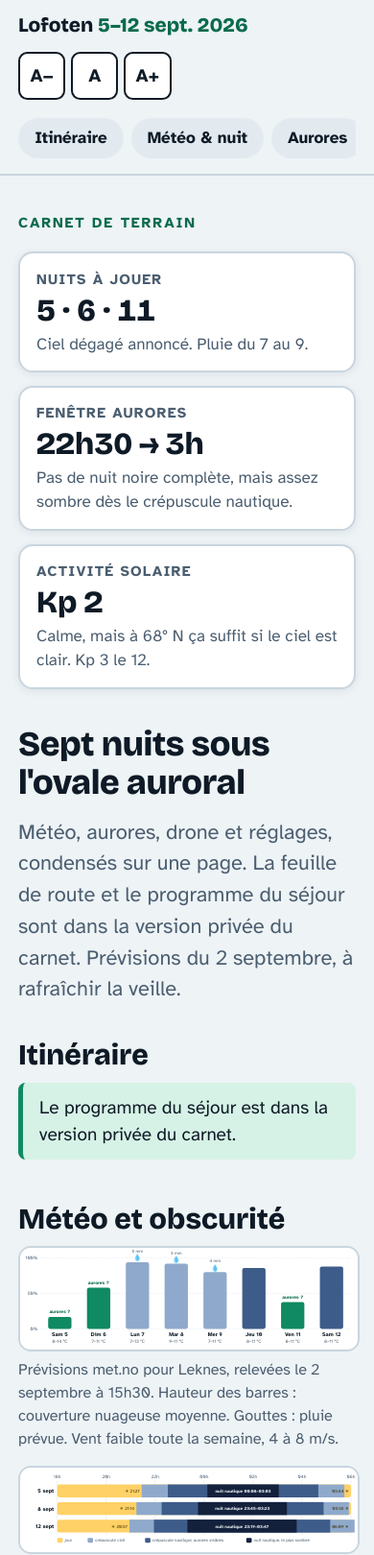
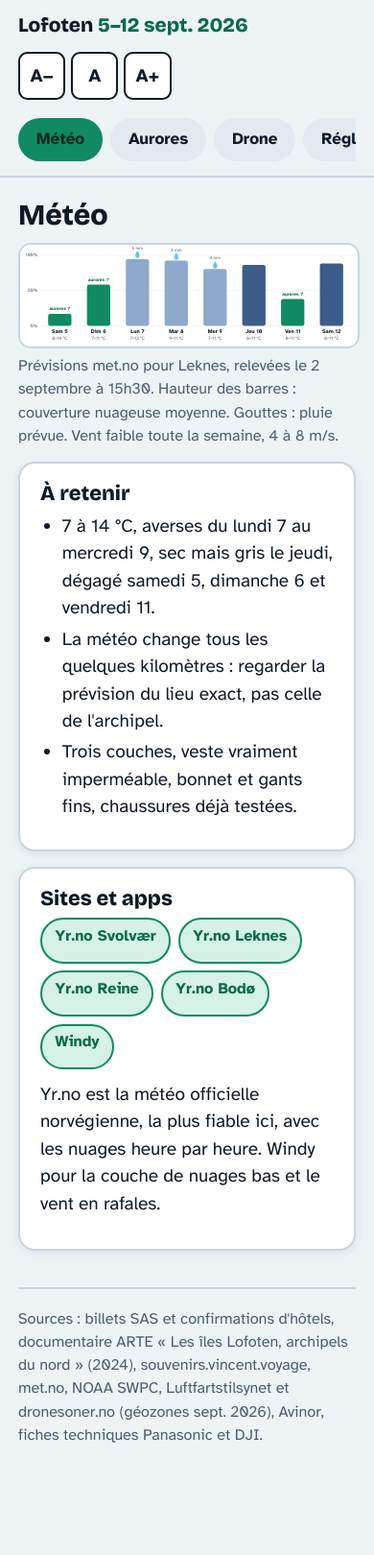
Before and after one commit to GredingotZ/lofoten-carnet, a plain HTML site: page index.html in a window 390 px wide. Shown: the top 1620 px of the page at 96% size. After the commit the page ends 1583 px from the top, so only its background shows below. Drawn offline with nearby package versions, Linux system fonts and the light colour scheme.

Commit message:
Onglets : meteo, aurores, drone, reglages

```diff
--- a/index.html
+++ b/index.html
@@ -28,58 +28,42 @@
   --night:#06101F; --twilight:#1F3A66; --dusk:#4C6FA3; --day:#FFD166;
   --shadow:0 2px 12px rgba(0,0,0,.4);
 }
-html{font-size:19px;scroll-behavior:smooth}
-@media (prefers-reduced-motion:reduce){html{scroll-behavior:auto}}
+html{font-size:19px}
 body{margin:0;background:var(--bg);color:var(--ink);font-family:"Atkinson Hyperlegible",system-ui,Segoe UI,Roboto,sans-serif;line-height:1.5}
 h1,h2,h3{font-family:"Bricolage Grotesque","Atkinson Hyperlegible",system-ui,sans-serif;font-weight:800;line-height:1.1;text-wrap:balance;margin:0}
-h1{font-size:2.4rem;letter-spacing:-.01em}
 h2{font-size:1.6rem;margin:0 0 .6rem}
 h3{font-size:1.15rem;margin:0 0 .4rem}
 p{margin:0 0 .7rem}
 a{color:var(--accent-ink)}
-.wrap{max-width:52rem;margin:0 auto;padding:0 1rem 4rem}
+.wrap{max-width:52rem;margin:0 auto;padding:1.2rem 1rem 4rem}
 header.top{position:sticky;top:0;z-index:5;background:var(--bg);border-bottom:2px solid var(--line);padding:.6rem 0}
 .topin{max-width:52rem;margin:0 auto;padding:0 1rem;display:flex;align-items:center;gap:.6rem;flex-wrap:wrap}
 .brand{font-family:"Bricolage Grotesque",sans-serif;font-weight:800;font-size:1.1rem;margin-right:auto}
 .brand span{color:var(--accent-ink)}
 .sz{display:flex;gap:.3rem}
 .sz button{min-width:2.6rem;min-height:2.6rem;border:2px solid var(--ink);background:var(--surface);color:var(--ink);border-radius:.5rem;font:inherit;font-weight:700;cursor:pointer}
-.sz button:focus-visible,.chips a:focus-visible,.tab:focus-visible{outline:3px solid var(--accent);outline-offset:2px}
-.chips{display:flex;gap:.4rem;overflow-x:auto;padding:.4rem 0 .2rem;width:100%;scrollbar-width:thin}
-.chips a{white-space:nowrap;text-decoration:none;color:var(--ink);background:var(--surface2);border:2px solid transparent;border-radius:999px;padding:.35rem .8rem;font-weight:700;font-size:.9rem}
-.chips a:hover{border-color:var(--accent)}
-.hero{padding:2rem 0 1.2rem}
-.hero .eyebrow{text-transform:uppercase;letter-spacing:.12em;font-size:.8rem;font-weight:700;color:var(--accent-ink);margin-bottom:.5rem}
-.hero p.lead{font-size:1.15rem;max-width:36rem;color:var(--muted);margin-top:.8rem}
-.tiles{display:grid;grid-template-columns:repeat(auto-fit,minmax(11rem,1fr));gap:.7rem;margin:1rem 0 2rem}
+.sz button:focus-visible,.nav button:focus-visible,.tab:focus-visible{outline:3px solid var(--accent);outline-offset:2px}
+.nav{display:flex;gap:.4rem;overflow-x:auto;padding:.4rem 0 .2rem;width:100%;scrollbar-width:thin}
+.nav button{white-space:nowrap;color:var(--ink);background:var(--surface2);border:2px solid transparent;border-radius:999px;padding:.4rem .9rem;font:inherit;font-weight:700;font-size:.9rem;cursor:pointer;min-height:2.4rem}
+.nav button[aria-selected="true"]{background:var(--accent);color:#052B1B;border-color:var(--accent)}
+section{display:none}
+section.on{display:block}
+.tiles{display:grid;grid-template-columns:repeat(auto-fit,minmax(11rem,1fr));gap:.7rem;margin:.6rem 0 1.2rem}
 .tile{background:var(--surface);border:2px solid var(--line);border-radius:.8rem;padding:.8rem .9rem;box-shadow:var(--shadow)}
 .tile .k{font-size:.8rem;text-transform:uppercase;letter-spacing:.08em;color:var(--muted);font-weight:700}
 .tile .v{font-family:"Bricolage Grotesque",sans-serif;font-weight:800;font-size:1.7rem;line-height:1.1;margin:.2rem 0;font-variant-numeric:tabular-nums}
 .tile .s{font-size:.9rem;color:var(--muted)}
-section{margin:0 0 2.4rem;scroll-margin-top:7rem}
 .card{background:var(--surface);border:2px solid var(--line);border-radius:.9rem;padding:1rem 1.1rem;box-shadow:var(--shadow)}
 .grid2{display:grid;grid-template-columns:repeat(auto-fit,minmax(16rem,1fr));gap:.8rem}
-/* timeline */
 .tl{display:grid;gap:.5rem}
-.day{display:grid;grid-template-columns:5.2rem 1fr;gap:.7rem;background:var(--surface);border:2px solid var(--line);border-radius:.8rem;padding:.7rem .8rem}
-.day .d{font-family:"Bricolage Grotesque",sans-serif;font-weight:800;font-size:1.05rem;line-height:1.15}
-.day .d small{display:block;font-family:"Atkinson Hyperlegible",sans-serif;font-weight:400;color:var(--muted);font-size:.8rem}
-.day .w{font-size:1.5rem;line-height:1;margin-top:.3rem}
-.day .base{font-weight:700;color:var(--accent-ink)}
-.day p{margin:.15rem 0 0;font-size:.95rem}
-.day.best{border-color:var(--accent)}
-.day.rain{border-style:dashed}
-/* déroulé */
 .dayhead{font-family:"Bricolage Grotesque",sans-serif;font-weight:800;font-size:1.1rem;color:var(--accent-ink);margin:1.2rem 0 .5rem;padding-bottom:.25rem;border-bottom:2px solid var(--accent)}
 .step{display:grid;grid-template-columns:5.2rem 1fr;gap:.7rem;background:var(--surface);border:2px solid var(--line);border-radius:.8rem;padding:.7rem .8rem;font-size:.95rem}
 .step .t{font-family:"Bricolage Grotesque",sans-serif;font-weight:800;font-size:1.15rem;line-height:1.15;font-variant-numeric:tabular-nums}
 .step.best{border-color:var(--accent)}
-.step .links{display:flex;flex-wrap:wrap;gap:.4rem;margin-top:.45rem}
-.step .links a{display:inline-block;text-decoration:none;background:var(--accent-soft);color:var(--accent-ink);border:2px solid var(--accent);border-radius:999px;padding:.25rem .7rem;font-weight:700;font-size:.85rem;min-height:1.8rem}
+.links{display:flex;flex-wrap:wrap;gap:.4rem;margin-top:.45rem}
+.links a{display:inline-block;text-decoration:none;background:var(--accent-soft);color:var(--accent-ink);border:2px solid var(--accent);border-radius:999px;padding:.25rem .7rem;font-weight:700;font-size:.85rem;min-height:1.8rem}
 .code{font-family:"Bricolage Grotesque",sans-serif;font-weight:800;font-size:1.4rem;letter-spacing:.06em;color:var(--ink);background:var(--surface2);padding:.05rem .45rem;border-radius:.4rem;white-space:nowrap}
 .ref{font-weight:700;font-variant-numeric:tabular-nums;white-space:nowrap}
-@media (max-width:600px){.step{grid-template-columns:4.4rem 1fr}}
-/* tables */
 .tbl{width:100%;border-collapse:collapse;font-size:.95rem}
 .tbl th,.tbl td{text-align:left;padding:.45rem .5rem;border-bottom:1px solid var(--line);vertical-align:top}
 .tbl th{font-size:.8rem;text-transform:uppercase;letter-spacing:.06em;color:var(--muted)}
@@ -89,7 +73,6 @@ section{margin:0 0 2.4rem;scroll-margin-top:7rem}
 .pill.ok{background:var(--ok);color:#052B1B}
 .pill.warn{background:var(--warn);color:#2B1F00}
 .pill.no{background:var(--nofly);color:#2B0A05}
-.pill.zone{background:var(--surface2);color:var(--ink)}
 .note{border-left:5px solid var(--accent);background:var(--accent-soft);padding:.6rem .9rem;border-radius:.4rem;margin:.6rem 0}
 .note.red{border-color:var(--rorbu);background:color-mix(in srgb,var(--rorbu) 14%,var(--surface))}
 figure{margin:0 0 .8rem}
@@ -101,24 +84,21 @@ figcaption{font-size:.85rem;color:var(--muted);margin-top:.35rem}
 .spots li{margin:.15rem 0}
 ul{padding-left:1.2rem;margin:.2rem 0 .6rem}
 li{margin:.2rem 0}
-/* tabs */
 .tabs{display:flex;gap:.4rem;flex-wrap:wrap;margin-bottom:.7rem}
 .tab{border:2px solid var(--line);background:var(--surface2);color:var(--ink);border-radius:.6rem;padding:.5rem .9rem;font:inherit;font-weight:700;cursor:pointer;min-height:2.6rem}
 .tab[aria-selected="true"]{background:var(--ink);color:var(--bg);border-color:var(--ink)}
 .panel[hidden]{display:none}
 .kv{display:grid;grid-template-columns:auto 1fr;gap:.25rem .8rem;font-size:.95rem}
 .kv b{white-space:nowrap}
-/* ND chart */
 .nd{display:grid;gap:.3rem}
 .nd div{display:grid;grid-template-columns:8rem 1fr 5.5rem;align-items:center;gap:.5rem;font-size:.9rem}
 .nd i{display:block;height:1.4rem;border-radius:.3rem;background:linear-gradient(90deg,var(--day),var(--rorbu));}
 .nd b{font-family:"Bricolage Grotesque",sans-serif;text-align:right}
-/* checklist */
 .check label{display:flex;gap:.6rem;align-items:flex-start;padding:.35rem 0;border-bottom:1px solid var(--line);cursor:pointer}
 .check input{width:1.4rem;height:1.4rem;margin-top:.15rem;accent-color:var(--accent)}
 .check input:checked+span{text-decoration:line-through;color:var(--muted)}
-footer{color:var(--muted);font-size:.85rem;border-top:2px solid var(--line);padding-top:1rem}
-@media (max-width:600px){h1{font-size:1.9rem}.day{grid-template-columns:4.4rem 1fr}}
+footer{color:var(--muted);font-size:.85rem;border-top:2px solid var(--line);padding-top:1rem;margin-top:2rem}
+@media (max-width:600px){.step{grid-template-columns:4.4rem 1fr}}
 </style>
 
 <header class="top">
@@ -129,33 +109,21 @@ footer{color:var(--muted);font-size:.85rem;border-top:2px solid var(--line);padd
       <button type="button" data-sz="0" aria-label="Taille normale">A</button>
       <button type="button" data-sz="1" aria-label="Texte plus grand">A+</button>
     </div>
-    <nav class="chips" aria-label="Sections">
-      <a href="#plan">Itinéraire</a><a href="#meteo">Météo &amp; nuit</a><a href="#aurores">Aurores</a><a href="#drone">Drone</a><a href="#reglages">Réglages</a><a href="#listes">Check-lists</a><a href="#culture">Culture</a>
+    <nav class="nav" role="tablist" aria-label="Onglets">
+      <button type="button" role="tab" data-s="meteo" aria-selected="true">Météo</button>
+      <button type="button" role="tab" data-s="aurores" aria-selected="false">Aurores</button>
+      <button type="button" role="tab" data-s="drone" aria-selected="false">Drone</button>
+      <button type="button" role="tab" data-s="reglages" aria-selected="false">Réglages</button>
+      <button type="button" role="tab" data-s="listes" aria-selected="false">Check-lists</button>
+      <button type="button" role="tab" data-s="culture" aria-selected="false">Culture</button>
     </nav>
   </div>
 </header>
 
 <main class="wrap">
-<div class="hero">
-  <div class="eyebrow">Carnet de terrain</div>
 
-<div class="tiles">
-    <div class="tile"><div class="k">Nuits à jouer</div><div class="v">5 · 6 · 11</div><div class="s">Ciel dégagé annoncé. Pluie du 7 au 9.</div></div>
-  <div class="tile"><div class="k">Fenêtre aurores</div><div class="v">22h30 → 3h</div><div class="s">Pas de nuit noire complète, mais assez sombre dès le crépuscule nautique.</div></div>
-  <div class="tile"><div class="k">Activité solaire</div><div class="v">Kp 2</div><div class="s">Calme, mais à 68° N ça suffit si le ciel est clair. Kp 3 le 12.</div></div>
-</div>
-
-  <h1>Sept nuits sous l'ovale auroral</h1>
-  <p class="lead">Météo, aurores, drone et réglages, condensés sur une page. La feuille de route et le programme du séjour sont dans la version privée du carnet. Prévisions du 2 septembre, à rafraîchir la veille.</p>
-</div>
-
-<section id="plan">
-  <h2>Itinéraire</h2>
-  <div class="note">Le programme du séjour est dans la version privée du carnet.</div>
-</section>
-
-<section id="meteo">
-  <h2>Météo et obscurité</h2>
+<section id="meteo" class="on">
+  <h2>Météo</h2>
   <figure><svg viewBox="0 0 1000 300" xmlns="http://www.w3.org/2000/svg" role="img" aria-label="Couverture nuageuse et pluie prévues du 5 au 12 septembre">
 <rect width="100%" height="100%" fill="var(--surface)"/>
 <line x1="60" y1="240.0" x2="980" y2="240.0" stroke="var(--line)" stroke-dasharray="4 4"/><text x="52" y="245.0" text-anchor="end" font-size="14" fill="var(--muted)">0%</text>
@@ -184,6 +152,19 @@ footer{color:var(--muted);font-size:.85rem;border-top:2px solid var(--line);padd
 <rect x="888.0" y="55.2" width="69.0" height="184.8" rx="6" fill="var(--twilight)"/>
 <text x="922.5" y="262" text-anchor="middle" font-size="16" font-weight="700" fill="var(--ink)">Sam 12</text><text x="922.5" y="282" text-anchor="middle" font-size="14" fill="var(--muted)">8–11 °C</text>
 </svg><figcaption>Prévisions met.no pour Leknes, relevées le 2 septembre à 15h30. Hauteur des barres : couverture nuageuse moyenne. Gouttes : pluie prévue. Vent faible toute la semaine, 4 à 8 m/s.</figcaption></figure>
+  <div class="grid2">
+    <div class="card"><h3>À retenir</h3><ul><li>7 à 14 °C, averses du lundi 7 au mercredi 9, sec mais gris le jeudi, dégagé samedi 5, dimanche 6 et vendredi 11.</li><li>La météo change tous les quelques kilomètres : regarder la prévision du lieu exact, pas celle de l'archipel.</li><li>Trois couches, veste vraiment imperméable, bonnet et gants fins, chaussures déjà testées.</li></ul></div>
+    <div class="card"><h3>Sites et apps</h3><div class="links"><a href="https://www.yr.no/en/forecast/daily-table/1-276917/Norway/Nordland/V%C3%A5gan/Svolv%C3%A6r">Yr.no Svolvær</a><a href="https://www.yr.no/en/forecast/daily-table/1-275291/Norway/Nordland/Vestv%C3%A5g%C3%B8y/Leknes">Yr.no Leknes</a><a href="https://www.yr.no/en/forecast/daily-table/1-276717/Norway/Nordland/Moskenes/Reine">Yr.no Reine</a><a href="https://www.yr.no/en/forecast/daily-table/1-259873/Norway/Nordland/Bod%C3%B8/Bod%C3%B8">Yr.no Bodø</a><a href="https://www.windy.com/68.15/13.6?68.15,13.6,8">Windy</a></div><p style="margin-top:.6rem">Yr.no est la météo officielle norvégienne, la plus fiable ici, avec les nuages heure par heure. Windy pour la couche de nuages bas et le vent en rafales.</p></div>
+  </div>
+</section>
+
+<section id="aurores">
+  <h2>Aurores</h2>
+  <div class="tiles">
+    <div class="tile"><div class="k">Nuits à jouer</div><div class="v">5 · 6 · 11</div><div class="s">Ciel dégagé annoncé. Pluie du 7 au 9.</div></div>
+    <div class="tile"><div class="k">Fenêtre utile</div><div class="v">22h30 → 3h</div><div class="s">Assez sombre dès le crépuscule nautique, cœur de nuit 23h30-1h30.</div></div>
+    <div class="tile"><div class="k">Activité solaire</div><div class="v">Kp 2</div><div class="s">Calme, mais à 68° N ça suffit si le ciel est clair. Kp 3 le 12.</div></div>
+  </div>
   <figure><svg viewBox="0 0 1000 250" xmlns="http://www.w3.org/2000/svg" role="img" aria-label="Fenêtre d'obscurité chaque nuit">
 <rect width="100%" height="100%" fill="var(--surface)"/>
 <line x1="110.0" y1="38" x2="110.0" y2="200" stroke="var(--line)"/><text x="110.0" y="32" text-anchor="middle" font-size="14" fill="var(--muted)">18h</text>
@@ -220,20 +201,16 @@ footer{color:var(--muted);font-size:.85rem;border-top:2px solid var(--line);padd
 <rect x="670" y="208" width="16" height="14" rx="3" fill="var(--night)"/><text x="692" y="220" font-size="13" fill="var(--muted)">nuit nautique, le plus sombre</text>
 </svg><figcaption>Le soleil se couche vers 21h et se lève vers 6h. À 68° N, en septembre, la nuit astronomique n'existe pas encore : la bande la plus sombre est la nuit nautique, suffisante pour les aurores.</figcaption></figure>
   <div class="grid2">
-    <div class="card"><h3>Ce que ça change</h3><ul><li>Golden hour longue : environ 1h15 le matin et le soir, blue hour de 21h30 à 22h30.</li><li>Températures 7 à 14 °C : trois couches, bonnet et gants fins pour les affûts.</li><li>Apps : Yr.no (nuages heure par heure), Aurora Forecast ou NorwayLights (Kp), Windy (nuages bas).</li></ul></div>
-    <div class="card"><h3>Lire le Kp ici</h3><p>La NOAA prévoit Kp 2 toute la semaine, 3 les 12 et 13. Sous l'ovale auroral, Kp 2 donne déjà un arc vert bas sur l'horizon nord. Le ciel dégagé compte plus que le Kp : on suit les nuages, pas l'indice.</p></div>
+    <div class="card"><h3>Comment ça marche ici</h3><ul><li>Les Lofoten sont sous l'ovale auroral : un Kp 2 donne déjà un arc vert bas sur l'horizon nord. Le ciel dégagé compte plus que le Kp.</li><li>Elles arrivent n'importe quand entre 22h30 et 3h, souvent par vagues de 10 à 20 min : patience, thermos.</li><li>S'éloigner des lampadaires, la E10 au sud est très éclairée. Viser le nord, avec un premier plan : rorbu, pont, plage.</li><li>Être mobile : la météo change tous les quelques kilomètres.</li></ul></div>
+    <div class="card"><h3>Sites et apps</h3><div class="links"><a href="https://www.swpc.noaa.gov/products/aurora-30-minute-forecast">NOAA aurore 30 min</a><a href="https://www.swpc.noaa.gov/products/3-day-forecast">NOAA 3 jours</a><a href="https://www.swpc.noaa.gov/products/27-day-outlook">NOAA 27 jours</a><a href="https://www.spaceweatherlive.com/en/auroral-activity.html">SpaceWeatherLive</a><a href="https://www.yr.no/en/forecast/daily-table/1-275291/Norway/Nordland/Vestv%C3%A5g%C3%B8y/Leknes">Yr.no nuages</a><a href="https://souvenirs.vincent.voyage/iles-lofoten-aurores-boreales/">Guide Vincent Voyage</a><a href="https://lofotenlights.com/">Lofoten Lights</a></div><p style="margin-top:.6rem">Apps à installer : <b>Aurora Forecast</b> ou <b>NorwayLights</b> pour le Kp en temps réel avec alerte, <b>Yr.no</b> pour les nuages. Lofoten Lights : sorties guidées depuis Svolvær, 100 à 120 €, plus abordable qu'à Tromsø.</p></div>
   </div>
-</section>
-
-<section id="aurores">
-  <h2>Aurores : où se poster</h2>
-  <p>La E10 au sud est très éclairée. La règle : s'éloigner des lampadaires, viser le nord, être mobile parce que la météo change tous les quelques kilomètres, et patienter. Elles arrivent n'importe quand entre 22h30 et 3h.</p>
+  <h3 style="margin-top:1rem">Où se poster</h3>
   <div class="spots">
     <div class="z"><h3>Sud · Moskenesøya</h3><ul><li><b>Hamnøy</b> : la vue du pont, rorbuer rouges, moins de monde qu'attendu.</li><li><b>Sakrisøy</b> : moins lumineux que Reine, colline derrière.</li><li><b>Å</b> : bout de la route, lac et point de vue.</li><li><b>Reine</b> : magnifique mais éclairé.</li></ul></div>
     <div class="z"><h3>Plages nord · Vestvågøya</h3><ul><li><b>Eggum</b> : loin des lumières, grand espace.</li><li><b>Flakstad / Yttersand</b> : 360°, presque personne.</li><li><b>Haukland, Vik</b> : moins de foule qu'Uttakleiv, route Vikveien.</li><li><b>Uttakleiv</b> : la plage à aurores, mais bondée et éclairée.</li></ul></div>
     <div class="z"><h3>Autour de Svolvær</h3><ul><li><b>Fv888 Laukvik–Grunnfør</b> : pas de lampadaires, pont de Straumnes dégagé.</li><li><b>Gimsøya</b> : le golf, vue 360° sans lumière.</li><li><b>Hopen</b> : pont sur le lac, vue montagnes.</li><li><b>Route d'Henningsvær</b> : vue ouest sans obstacle.</li></ul></div>
   </div>
-  <div class="note"><b>Kit affût.</b> Thermos, chaufferettes, lampe frontale rouge, batteries au chaud dans la veste, trépied lesté, et le Lumix réglé sur C2 avant de sortir de la voiture. Agence de secours : Lofoten Lights depuis Svolvær, 100 à 120 €.</div>
+  <div class="note"><b>Kit affût.</b> Thermos, chaufferettes, lampe frontale rouge, batteries au chaud dans la veste, trépied lesté, et le Lumix réglé sur C2 avant de sortir de la voiture. Les réglages détaillés sont dans l'onglet Réglages.</div>
 </section>
 
 <section id="drone">
@@ -308,7 +285,7 @@ footer{color:var(--muted);font-size:.85rem;border-top:2px solid var(--line);padd
 <rect x="735" y="524" width="14" height="12" fill="var(--nofly)" fill-opacity="0.5" stroke="var(--nofly)"/><text x="758" y="535" font-size="14" fill="var(--ink)">Parc, réserve, cercle aéroport</text>
 <text x="12" y="548" font-size="12" fill="var(--muted)">Géozones officielles Luftfartstilsynet, éd. sept. 2026 · côtes Natural Earth</text></svg><figcaption>Chaque spot a été testé contre les polygones du fichier officiel des géozones (édition septembre 2026). La bande rouge à l'ouest est le parc national Lofotodden, les disques sont les 5 km des aéroports de Leknes et Svolvær.</figcaption></figure>
   <div class="grid2">
-    <div class="card"><h3>Le cadre</h3><ul><li>Numéro d'opérateur EASA collé sur le drone, certificat A1/A3 sur le téléphone. Pas d'assurance obligatoire sous 250 g.</li><li>120 m max, à vue, 150 m des gens et des maisons, jamais au-dessus des randonneurs, surfeurs ou moutons.</li><li>Dans les 5 km d'un aéroport : permission via l'app <b>NinoxDrone2</b> (Avinor), gratuite, accordée par la tour selon le trafic.</li><li>Au-delà des 5 km, la TIZ bleue ne bloque pas un vol sous 120 m.</li></ul></div>
+    <div class="card"><h3>Le cadre</h3><ul><li>Numéro d'opérateur EASA collé sur le drone, certificat A1/A3 sur le téléphone. Pas d'assurance obligatoire sous 250 g.</li><li>120 m max, à vue, 150 m des gens et des maisons, jamais au-dessus des randonneurs, surfeurs ou moutons.</li><li>Dans les 5 km d'un aéroport : permission via l'app <b>NinoxDrone2</b> (Avinor), gratuite, accordée par la tour selon le trafic.</li><li>Au-delà des 5 km, la TIZ bleue ne bloque pas un vol sous 120 m.</li></ul><div class="links"><a href="https://dronesoner.no/?lang=en#10.02/67.9645/13.2367">Carte dronesoner.no</a><a href="https://www.luftfartstilsynet.no/en/drones/flying-in-norway/">Règles visiteurs</a><a href="https://www.avinor.no/en/practical-info/drone/">Avinor · NinoxDrone2</a><a href="https://www.ippc.no/ippc/index.jsp">NOTAM ippc.no</a></div></div>
     <div class="card"><h3>Trois pièges</h3><ul><li><b>Haukland</b> est 500 m hors du disque de Leknes : décoller côté ouest, ne pas dériver.</li><li>Entre Uttakleiv et Haukland, une station militaire interdit la caméra sur ses collines : rester sur la plage et la mer.</li><li><b>Eggum</b> : la réserve commence à 600 m du village, voler dos à la réserve ou renoncer.</li></ul></div>
   </div>
   <div class="scroll" style="margin-top:.8rem">
@@ -383,7 +360,7 @@ footer{color:var(--muted);font-size:.85rem;border-top:2px solid var(--line);padd
   <p>Cochez sur le téléphone, la liste se souvient de l'état.</p>
   <div class="grid2">
     <div class="card check"><h3>Avant de partir</h3>
-      <label><input type="checkbox" data-k="c1"><span>Programme et contacts du séjour reçus</span></label>
+      <label><input type="checkbox" data-k="c8"><span>Enregistrement SAS fait vendredi 4 dès 7h15, cartes d'embarquement téléchargées</span></label>
       <label><input type="checkbox" data-k="c2"><span>Yr.no vérifié la veille de chaque sortie</span></label>
       <label><input type="checkbox" data-k="c3"><span>Numéro EASA collé sur le drone, certificat A1/A3 sur le téléphone</span></label>
       <label><input type="checkbox" data-k="c4"><span>dronesoner.no relu le 4 septembre, captures des zones</span></label>
@@ -398,6 +375,7 @@ footer{color:var(--muted);font-size:.85rem;border-top:2px solid var(--line);padd
       <label><input type="checkbox" data-k="s4"><span>Trépied stable, mini-trépied, bonnette, chiffons, sacs congélation</span></label>
       <label><input type="checkbox" data-k="s5"><span>Lampe frontale rouge, thermos, gants tactiles, chaufferettes</span></label>
       <label><input type="checkbox" data-k="s6"><span>Cartes SD vidées : U3/V30 pour le Lumix, microSD 256 Go pour le drone</span></label>
+      <label><input type="checkbox" data-k="s7"><span>Batteries drone séparées et scotchées pour la cabine, rack vide</span></label>
     </div>
   </div>
 </section>
@@ -406,13 +384,13 @@ footer{color:var(--muted);font-size:.85rem;border-top:2px solid var(--line);padd
   <h2>Pour briller au dîner</h2>
   <div class="grid2">
     <div class="card"><h3>Le skrei</h3><p>La morue arctique migre chaque hiver de la mer de Barents vers ces eaux pour frayer. Depuis mille ans c'est la ressource et le premier export. Séchée sans sel sur les hjell, dos au sud-ouest pour que la pluie lave la peau, ventre au nord pour que le vent froid sèche l'intérieur.</p></div>
-    <div class="card"><h3>Les rorbuer</h3><p>Dès le XI<sup>e</sup> siècle, des milliers de pêcheurs venaient l'hiver et logeaient dans ces cabanes rouges sur pilotis. Ce sont aujourd'hui les locations tout confort dans lesquelles on dormira.</p></div>
+    <div class="card"><h3>Les rorbuer</h3><p>Dès le XI<sup>e</sup> siècle, des milliers de pêcheurs venaient l'hiver et logeaient dans ces cabanes rouges sur pilotis. Ce sont aujourd'hui des locations tout confort.</p></div>
     <div class="card"><h3>Lofoten Seaweed</h3><p>À Napp, Angelita et Tamara récoltent du wakame atlantique. Les oursins dévorent les forêts de varech, donc on mange les envahisseurs. Les Vikings emportaient déjà des algues contre le scorbut.</p></div>
     <div class="card"><h3>Svolværgeita</h3><p>La « chèvre de Svolvær », gravie pour la première fois en 1910 : escalier construit par des sherpas, puis 56 m de granit en trois longueurs. Sans corde, la rando Fløya juste à côté offre la vue.</p></div>
   </div>
 </section>
 
-<footer>Sources : documentaire ARTE « Les îles Lofoten, archipels du nord » (2024), souvenirs.vincent.voyage, met.no, NOAA SWPC, Luftfartstilsynet et dronesoner.no (géozones sept. 2026), Avinor, Torghatten Nord, guidetolofoten.com, fiches techniques Panasonic et DJI. Fichiers détaillés dans P:\IA\4_DIVERS\NORVEGE_2026.</footer>
+<footer>Sources : billets SAS et confirmations d'hôtels, documentaire ARTE « Les îles Lofoten, archipels du nord » (2024), souvenirs.vincent.voyage, met.no, NOAA SWPC, Luftfartstilsynet et dronesoner.no (géozones sept. 2026), Avinor, fiches techniques Panasonic et DJI.</footer>
 </main>
 
 <script>
@@ -424,6 +402,12 @@ footer{color:var(--muted);font-size:.85rem;border-top:2px solid var(--line);padd
   function apply(){document.documentElement.style.fontSize=sizes[idx]+'px';set('lofoten-sz',String(idx));}
   apply();
   document.querySelectorAll('.sz button').forEach(function(b){b.addEventListener('click',function(){var d=parseInt(b.dataset.sz,10);idx=d===0?1:Math.max(0,Math.min(3,idx+d));apply();});});
+  var navb=document.querySelectorAll('.nav button');
+  function show(id){document.querySelectorAll('main > section').forEach(function(s){s.classList.toggle('on',s.id===id);});navb.forEach(function(b){b.setAttribute('aria-selected',b.dataset.s===id?'true':'false');});set('lofoten-tab',id);window.scrollTo(0,0);}
+  navb.forEach(function(b){b.addEventListener('click',function(){show(b.dataset.s);});});
+  var start=(location.hash||'').replace('#','')||get('lofoten-tab')||'meteo';
+  if(!document.getElementById(start))start='meteo';
+  show(start);
   var tabs=document.querySelectorAll('.tab');
   tabs.forEach(function(t){t.addEventListener('click',function(){tabs.forEach(function(o){o.setAttribute('aria-selected',o===t?'true':'false');});document.querySelectorAll('.panel').forEach(function(p){p.hidden=p.id!==t.dataset.p;});});});
   document.querySelectorAll('.check input').forEach(function(c){c.checked=get('lofoten-'+c.dataset.k)==='1';c.addEventListener('change',function(){set('lofoten-'+c.dataset.k,c.checked?'1':'0');});});
--- a/sw.js
+++ b/sw.js
@@ -1,4 +1,4 @@
-const C="lofoten-v4";const A=["./","./index.html","./manifest.webmanifest"];
+const C="lofoten-v5";const A=["./","./index.html","./manifest.webmanifest"];
 self.addEventListener("install",e=>{e.waitUntil(caches.open(C).then(c=>c.addAll(A)).then(()=>self.skipWaiting()))});
 self.addEventListener("activate",e=>{e.waitUntil(caches.keys().then(k=>Promise.all(k.filter(x=>x!==C).map(x=>caches.delete(x)))).then(()=>self.clients.claim()))});
 self.addEventListener("fetch",e=>{if(e.request.method!=="GET")return;e.respondWith(fetch(e.request).then(r=>{const cp=r.clone();caches.open(C).then(c=>c.put(e.request,cp));return r}).catch(()=>caches.match(e.request).then(m=>m||caches.match("./index.html"))))});
```
